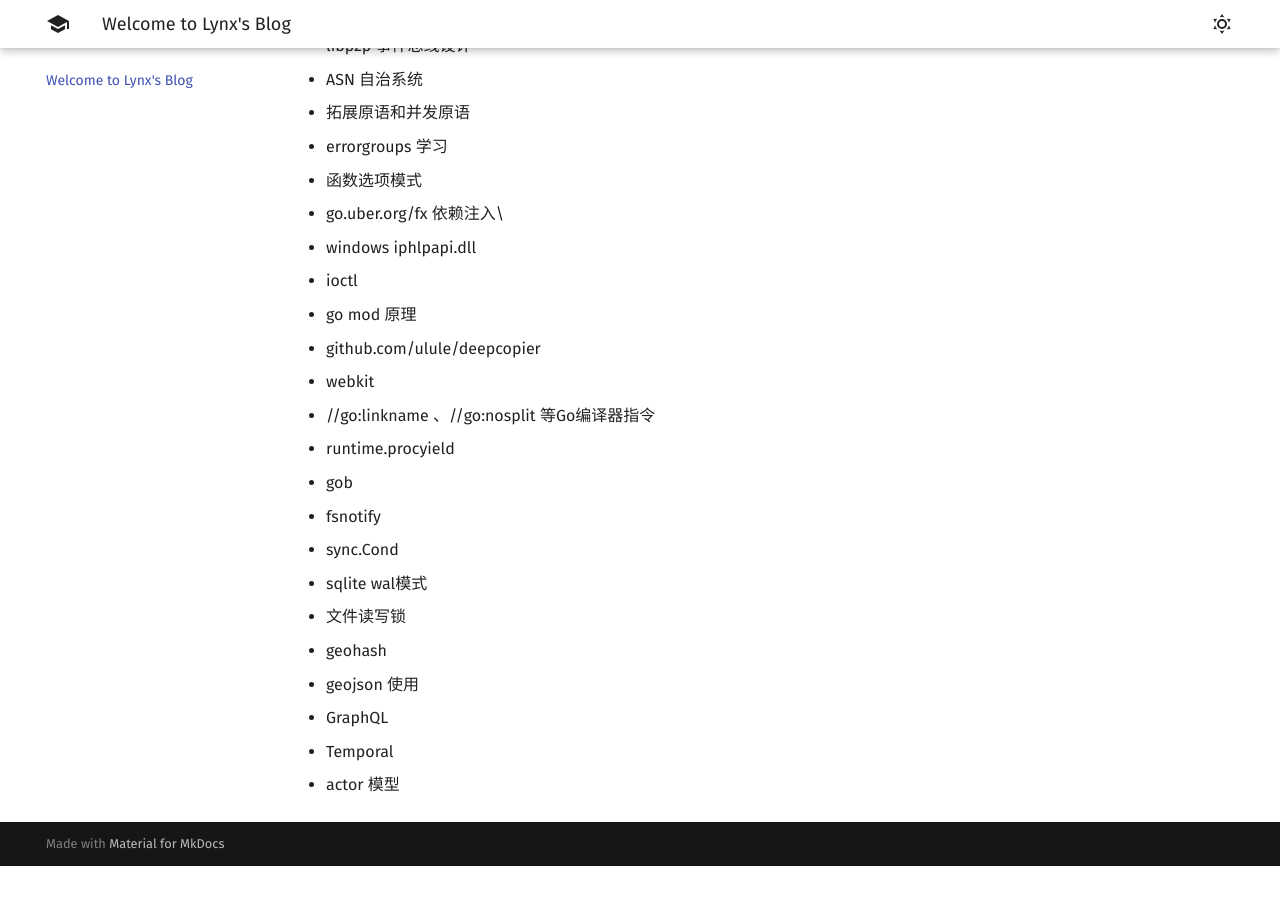
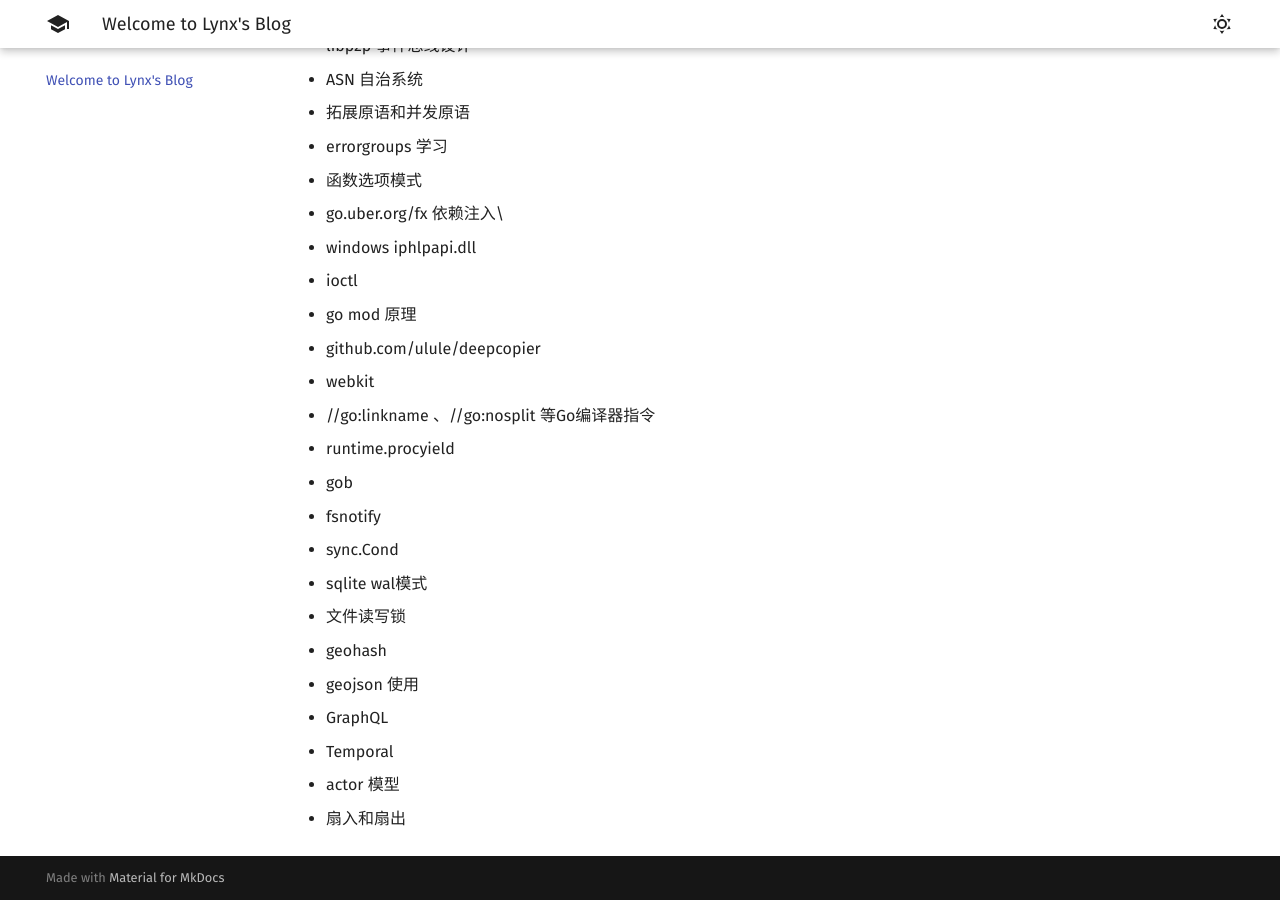
Before and after one commit to 1314liuwei/blog, an MkDocs documentation site: the page built from docs/index.md, in a window 1280 px wide and 900 px high, scrolled down 1883 px. Built offline with MkDocs 1.6.1 and Material for MkDocs 9.7.7, drawn with Linux system fonts in a browser that asks for light colours; before the commit the page ends 2749 px from its top, so only the background shows below that.

Commit message:
2023/08/28 周一

```diff
--- a/docs/index.md
+++ b/docs/index.md
@@ -74,3 +74,4 @@
 - GraphQL
 - Temporal
 - actor 模型
+- 扇入和扇出
```
